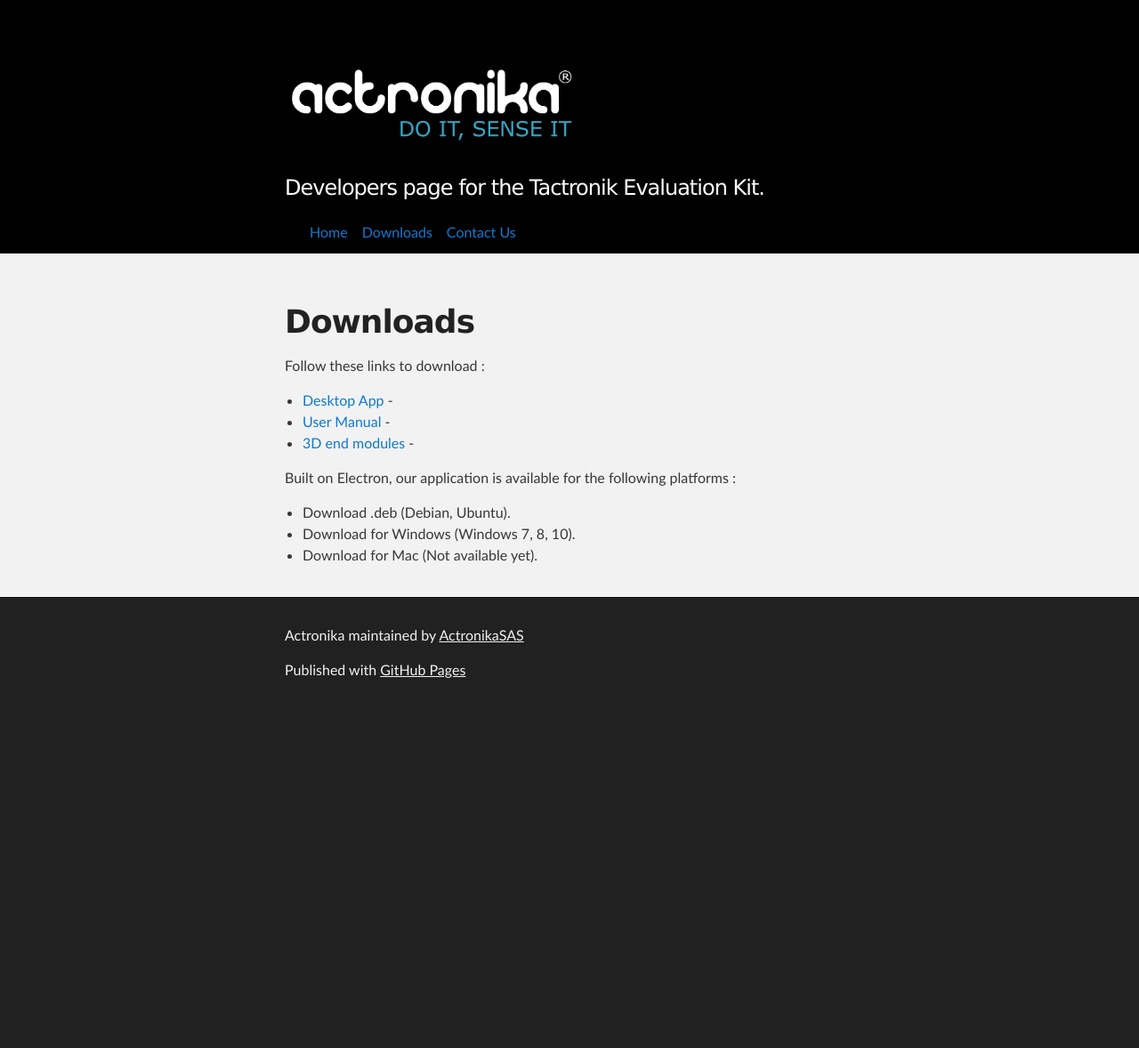
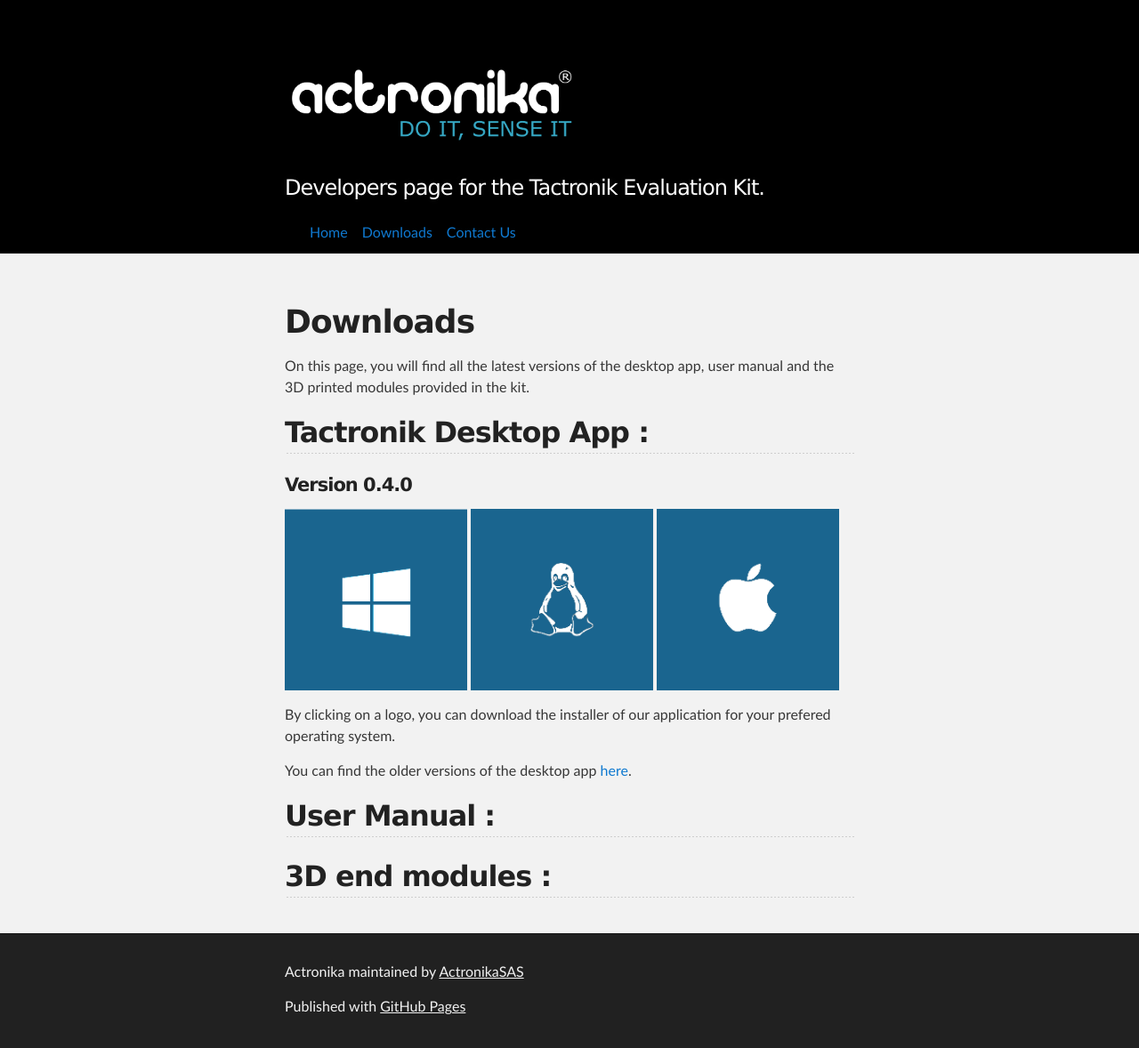
Before and after one commit to ActronikaSAS/dev.actronika.com, a Jekyll site: the page built from download.md, in a window 1280 px wide. Shown: the whole page at 89% size. Built offline with Jekyll 4.4.1, drawn with Linux system fonts in a browser that asks for light colours; before the commit the page ends 900 px from its top, so only the background shows below that.

Commit message:
update download page to show os logos with links to be completed

```diff
--- a/_layouts/default.html
+++ b/_layouts/default.html
@@ -17,7 +17,7 @@
     <!-- HEADER -->
     <div id="header_wrap" class="outer">
         <header class="inner">
-          <img src="{{ site.logo }}" alt="Actronika" style="width:50%;height:20%">
+          <img src="{{ site.logo }}" alt="Actronika" style="width:50%;height:20%"/>
           <!--<h1 id="project_title">{{ site.title | default: site.github.repository_name }}</h1>-->
           <h2 id="project_tagline">{{ site.description | default: site.github.project_tagline }}</h2>
           <ul id="main_menu">
--- a/download.md
+++ b/download.md
@@ -5,16 +5,22 @@ title: downloads
 
 # Downloads
 
-Follow these links to download :
+On this page, you will find all the latest versions of the desktop app, user manual and the 3D printed modules provided in the kit.
 
- - [Desktop App]() -
- - [User Manual]() -
- - [3D end modules]() -
+## Tactronik Desktop App :
+
+#### Version 0.4.0
+
+[<img src="/assets/images/logo_w10.png" style="width:32%"/>](/)
+[<img src="/assets/images/logo_linux.png" style="width:32%"/>](/)
+[<img src="/assets/images/logo_apple.png" style="width:32%"/>]()
+
+By clicking on a logo, you can download the installer of our application for your prefered operating system.
+
+You can find the older versions of the desktop app [here]().
+
+## User Manual :
 
 
 
-Built on Electron, our application is available for the following platforms :
-
-- Download .deb (Debian, Ubuntu).
-- Download for Windows (Windows 7, 8, 10).
-- Download for Mac (Not available yet).
+## 3D end modules :
```
Also changed, not shown: assets/images/logo_apple.png (added), assets/images/logo_linux.png (added), assets/images/logo_w10.png (added).
